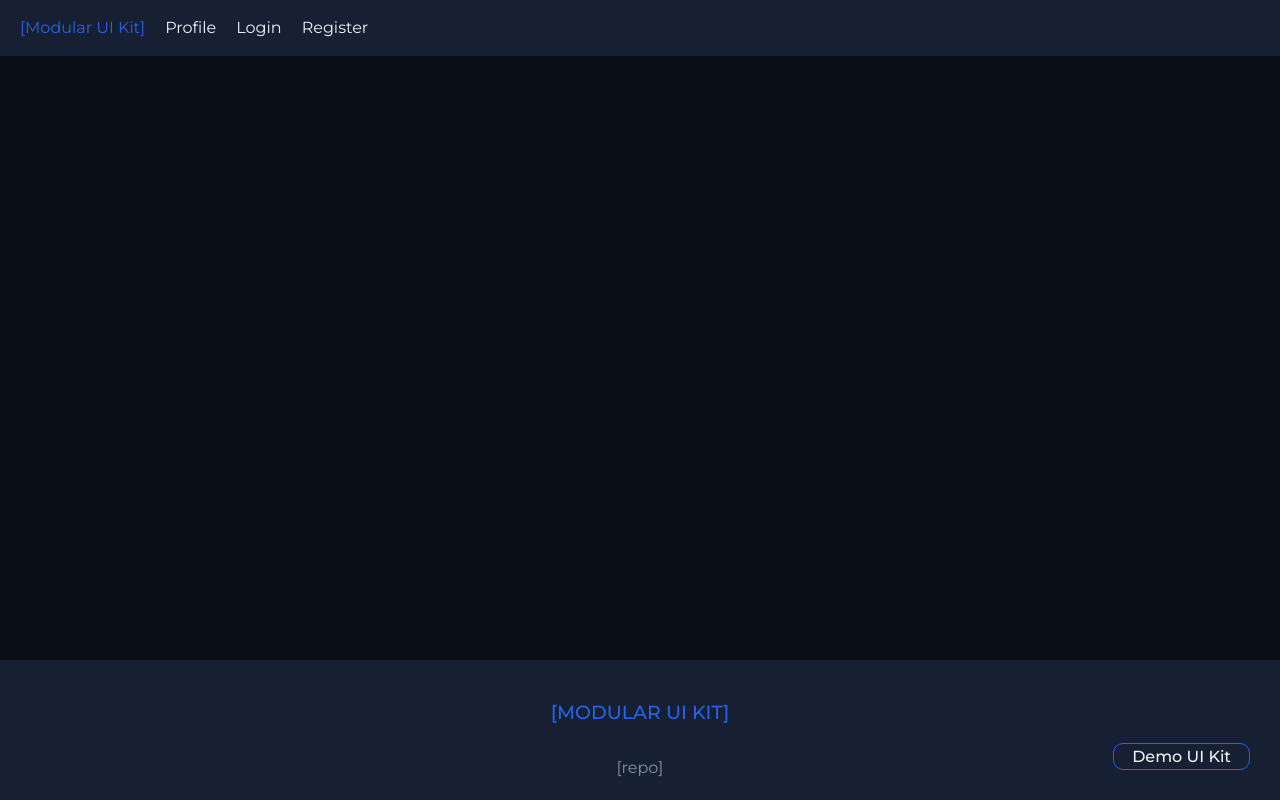
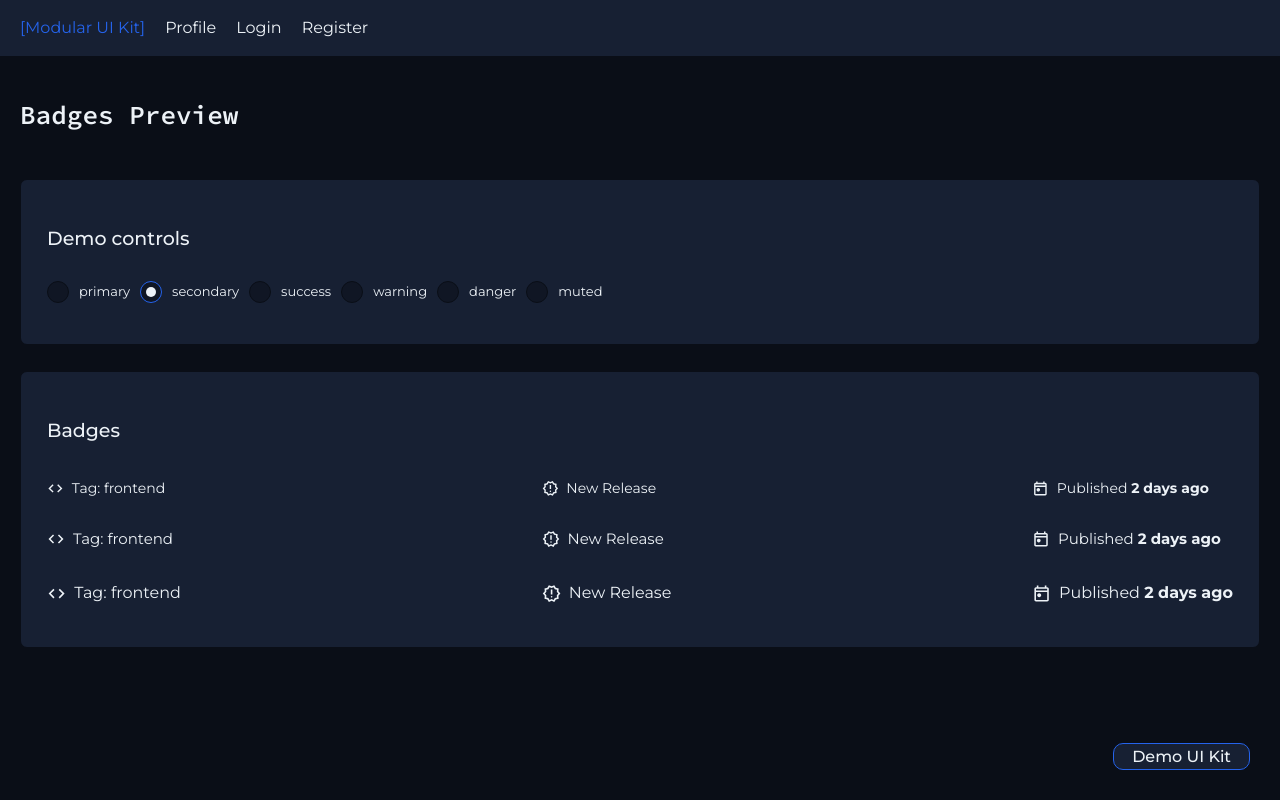
Before and after one commit to eugenia-vitinschii/modular-ui-kit-react, a React (Vite) app: page /demo/ui/badge in a window 1280 px wide. Shown: the top 800 px of the page. Built offline with nearby package versions, Linux system fonts and the light colour scheme.

Commit message:
feat(MukBadge): create demo view. Closes #26

```diff
--- /dev/null
+++ b/src/demo/pages/data-display/BadgesView.tsx
@@ -0,0 +1,118 @@
+import { useState } from "react";
+
+import { MukRadio, MukText } from "../../../lib";
+import type { UITextVariant, UISize } from "../../../lib";
+import { MukBadge } from "../../../lib/components/data-display/MukBadge";
+
+const variantOptions: UITextVariant[] = [
+  "primary",
+  "secondary",
+  "success",
+  "warning",
+  "danger",
+  "muted",
+];
+/* sizes */
+const sizes: UISize[] = ["sm", "md", "lg"];
+
+function BadgesView() {
+  const [selectedVariant, setSelectedVariant] =
+    useState<UITextVariant>("secondary");
+
+  return (
+    <div className="muk-page">
+      <div className="muk-container">
+        <div className="muk-page__wrapper">
+          <MukText as="h2" type="muk-heading">
+            Badges Preview
+          </MukText>
+          <div className="muk-page__content">
+            <div className="demo-controls muk-section">
+              <MukText type="muk-subheading">Demo controls</MukText>
+              <div className="demo-controls--row">
+                {variantOptions.map((variant) => (
+                  <MukRadio
+                    key={variant}
+                    name="text-variant"
+                    value={variant}
+                    label={variant}
+                    checked={selectedVariant === variant}
+                    onChange={() => setSelectedVariant(variant)}
+                  />
+                ))}
+              </div>
+            </div>
+            <div className="muk-section">
+              <MukText type="muk-subheading">Badges</MukText>
+              <div className="badges-wrapper">
+                <div className="badge__item">
+                  {sizes.map((size) => (
+                    <div className="badge" key={size}>
+                      <MukBadge
+                        variant={selectedVariant}
+                        text="Tag: frontend"
+                        size={size}
+                        icon={
+                          <svg
+                            xmlns="http://www.w3.org/2000/svg"
+                            viewBox="0 -960 960 960"
+                          >
+                            <path d="M320-240 80-480l240-240 57 57-184 184 183 183-56 56Zm320 0-57-57 184-184-183-183 56-56 240 240-240 240Z" />
+                          </svg>
+                        }
+                      />
+                    </div>
+                  ))}
+                </div>
+                <div className="badge__item">
+                  {sizes.map((size) => (
+                    <div className="badge" key={size}>
+                      <MukBadge
+                        variant={selectedVariant}
+                        text="New Release"
+                        size={size}
+                        icon={
+                          <svg
+                            xmlns="http://www.w3.org/2000/svg"
+                            viewBox="0 -960 960 960"
+                          >
+                            <path d="m344-60-76-128-144-32 14-148-98-112 98-112-14-148 144-32 76-128 136 58 136-58 76 128 144 32-14 148 98 112-98 112 14 148-144 32-76 128-136-58-136 58Zm34-102 102-44 104 44 56-96 110-26-10-112 74-84-74-86 10-112-110-24-58-96-102 44-104-44-56 96-110 24 10 112-74 86 74 84-10 114 110 24 58 96Zm102-318Zm28.5 188.5Q520-303 520-320t-11.5-28.5Q497-360 480-360t-28.5 11.5Q440-337 440-320t11.5 28.5Q463-280 480-280t28.5-11.5ZM440-440h80v-240h-80v240Z" />
+                          </svg>
+                        }
+                      />
+                    </div>
+                  ))}
+                </div>
+                <div className="badge__item">
+                  {sizes.map((size) => (
+                    <div className="badge" key={size}>
+                      <MukBadge
+                        variant={selectedVariant}
+                        text={
+                          <>
+                            Published <strong>2 days ago</strong>
+                          </>
+                        }
+                        size={size}
+                        icon={
+                          <svg
+                            xmlns="http://www.w3.org/2000/svg"
+                            viewBox="0 -960 960 960"
+                          >
+                            <path d="M289-329q-29-29-29-71t29-71q29-29 71-29t71 29q29 29 29 71t-29 71q-29 29-71 29t-71-29ZM200-80q-33 0-56.5-23.5T120-160v-560q0-33 23.5-56.5T200-800h40v-80h80v80h320v-80h80v80h40q33 0 56.5 23.5T840-720v560q0 33-23.5 56.5T760-80H200Zm0-80h560v-400H200v400Zm0-480h560v-80H200v80Zm0 0v-80 80Z" />
+                          </svg>
+                        }
+                      />
+                    </div>
+                  ))}
+                </div>
+              </div>
+            </div>
+          </div>
+        </div>
+      </div>
+    </div>
+  );
+}
+
+export default BadgesView;
--- a/src/demo/routes/index.tsx
+++ b/src/demo/routes/index.tsx
@@ -9,6 +9,7 @@ import RadioView from "../pages/form/RadioView"
 import SelectView from "../pages/form/SelectView"
 import TextareaView from "../pages/form/TextareaView"
 import ComponentFlowView from "../pages/feedback/ComponentFlowView"
+import BadgesView from "../pages/data-display/BadgesView"
 
 
 
@@ -25,6 +26,7 @@ export const DemoRoutes = () => {
          <Route path="/demo/ui/form/selects" element={<SelectView/>}/>
          <Route path="/demo/ui/form/textareas" element={<TextareaView/>}/>
          <Route path="/demo/ui/flow" element={<ComponentFlowView/>}/>
+         <Route path="demo/ui/badge" element= {<BadgesView/>}/>
       </Routes>
    )
 }
--- a/src/demo/styles/demo/_demo.sass
+++ b/src/demo/styles/demo/_demo.sass
@@ -55,3 +55,9 @@
    align-items: center
    justify-content: space-between
    overflow: scroll
+
+
+.badges-wrapper
+   display: flex
+   justify-content: space-between
+   flex-wrap: wrap
```
